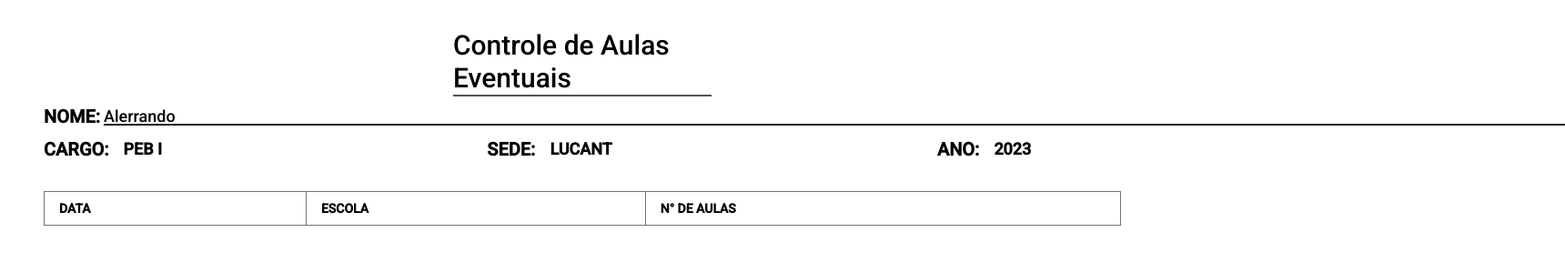
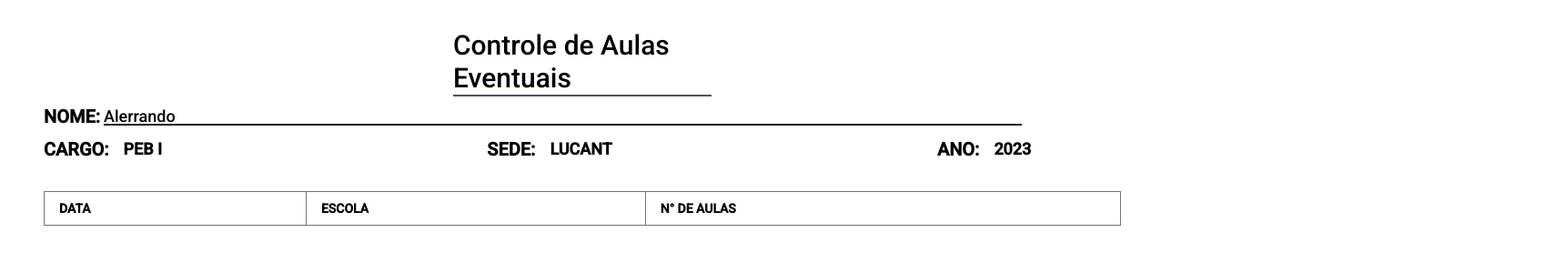
Before and after one commit to Alerrando/sistema-seduc, a Next.js app in the folder web/: page /imprimir-professor in a window 1280 px wide. Shown: the top 300 px of the page at 91% size, 1720 px wide, since content can reach past the window. Built offline with nearby package versions, Linux system fonts and the light colour scheme.

Commit message:
calling filterInfosTeacher on the boletim-controle route

```diff
--- a/web/slice/TeacherFilterSlice.ts
+++ b/web/slice/TeacherFilterSlice.ts
@@ -1,14 +1,14 @@
 import { PayloadAction, createSlice } from "@reduxjs/toolkit"
-import { TeacherDTOInfos, TeacherValuesDefault } from "."
+import { TeacherDTOInfos, TeacherValuesDefault, TeacherInfos } from "."
 
 type StateProps = {
     allFilterInfosTeacher: TeacherDTOInfos[],
-    filterInfosTeacher: TeacherDTOInfos,
+    filterInfosTeacher: TeacherInfos,
 }
 
 const initialState: StateProps = {
     allFilterInfosTeacher: [],
-    filterInfosTeacher: TeacherValuesDefault,
+    filterInfosTeacher: {} as TeacherInfos,
 }
 
 export const SliceTeacher = createSlice({
@@ -19,7 +19,7 @@ export const SliceTeacher = createSlice({
             state.allFilterInfosTeacher = action.payload;
         },
 
-        refreshFilterInfosTeacher: (state, action: PayloadAction<TeacherDTO>) => {
+        refreshFilterInfosTeacher: (state, action: PayloadAction<TeacherInfos>) => {
             state.filterInfosTeacher = action.payload;
         },
     }
--- a/web/src/Components/Filter/index.tsx
+++ b/web/src/Components/Filter/index.tsx
@@ -41,8 +41,6 @@ export default function Filter({ setFilter }: FilterProps){
             dispatch(refreshInfosTeacher(await readAllTeacher()));
         })()
     }, [])
-
-    console.log(filterInfosTeacher);
 
     return(
         <div className="w-screen h-full fixed flex items-center justify-end bg-modal top-0 left-0 ">
--- a/web/src/app/imprimir-professor/page.tsx
+++ b/web/src/app/imprimir-professor/page.tsx
@@ -1,27 +1,26 @@
 'use client';
 import React, { useEffect, useState } from "react";
 import RootLayout from "../layout";
+import { useDispatch, useSelector } from "react-redux";
+import { RootState } from "../../../system";
 
 export default function ImprimirProfessor(){
-    const [showHeaderAside, setShowHeaderAside] = useState<boolean>(false);
+    const { filterInfosTeacher } = useSelector((root: RootState) => root.SliceTeacher);
 
-    useEffect(() => {
-        setShowHeaderAside(false);
-    }, [])
-
+    console.log(filterInfosTeacher);
     return(
-        <RootLayout showHeaderAside={showHeaderAside}>
+        <RootLayout showHeaderAside={false}>
             <main className="w-full h-screen">
                 <section className="w-full-h-auto flex flex-col items-center justify-center gap-8 px-6 py-8 md:px-12 md:py-8">
                     <header className="w-full h-auto flex flex-col items-center justify-center gap-8 md:gap-2">
-                        <div className="w-full md:w-[24%] h-auto flex flex-col items-center justify-center after:block after:w-full after:h-[2px] after:bg-zinc-600">
+                        <div className="w-full md:w-[40%] lg:w-[24%] h-auto flex flex-col items-center justify-center after:block after:w-full after:h-[2px] after:bg-zinc-600">
                             <h1 className="text-2xl md:text-3xl">Controle de Aulas Eventuais</h1>
                         </div>
 
                         <div className="w-11/12 h-auto flex flex-col gap-6 md:gap-2 items-start mr-auto">
                             <div className="w-full flex flex-row gap-1 relative items-center">
                                 <h3 className="font-bold text-xl">NOME: </h3>
-                                <span className="w-full flex flex-col text-lg after:absolute after:bottom-1 after:block after:w-[calc(390px_-_110px)] md:after:w-[calc(1920px_-_314px)] after:h-[2px] after:bg-zinc-900">Alerrando</span>
+                                <span className="w-full flex flex-col text-lg after:absolute after:bottom-1 after:block after:w-[calc(390px_-_110px)] md:after:w-[93%] after:h-[2px] after:bg-zinc-900">Alerrando</span>
                             </div>
 
                             <div className="w-full flex items-center justify-between">
--- a/web/src/app/page.tsx
+++ b/web/src/app/page.tsx
@@ -9,6 +9,7 @@ import "react-calendar/dist/Calendar.css";
 import { Book, GraduationCap, School2 } from "lucide-react";
 import Link from "next/link";
 import Image from "next/image";
+import RootLayout from "./layout"
 
 export default function Home() {
   const dispatch = useDispatch();
@@ -23,6 +24,7 @@ export default function Home() {
 
 
   return(
+    <RootLayout showHeaderAside>
       <main className="w-full md:w-5/6 h-[calc(100vh_-_64px)] ml-auto">
         <div className="w-full h-full flex flex-col md:flex-row gap-5 py-3">
           <section className="w-full h-full flex flex-col md:flex-row gap-8 md:gap-0 md:pl-6">
@@ -81,5 +83,6 @@ export default function Home() {
           </section>
         </div>
       </main>
+    </RootLayout>
   )
 }
```
Lines whose indentation alone changed are shown as unchanged.
